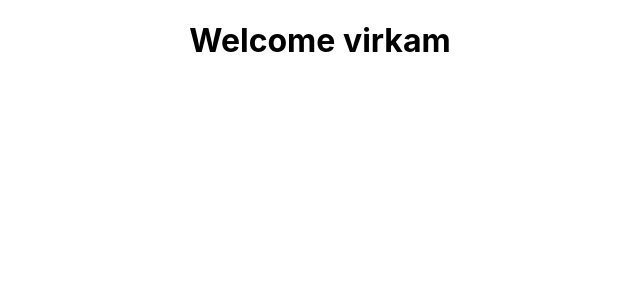
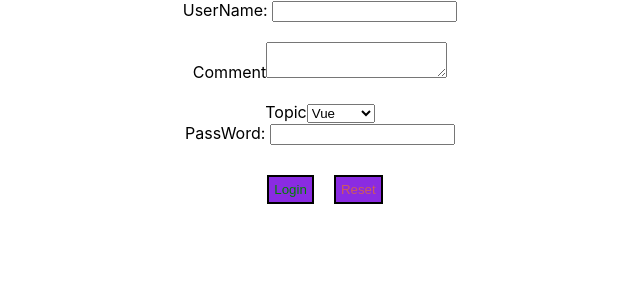
Before and after one commit to vashish144/PracticeReact, a React (Create React App) app: page / in a window 1280 px wide. Shown: the top 300 px of the page, without its empty margins (320-960 px from the left). Built offline with nearby package versions, Linux system fonts and the light colour scheme.

Commit message:
from hadling is added

```diff
--- a/src/App.js
+++ b/src/App.js
@@ -9,11 +9,21 @@ import ClassClick from "./components/clickHandler/ClassClick";
 import EventBind from "./components/eventBind/EventBind";
 import ParentComponent from "./components/passignDatafromParentToChild/ParentComponent";
 import ConditionRendringClass from "./components/ConditionRendring/ConditionRendringClass";
+import NameList from "./components/ListRendring/NameList";
+import Person from "./components/ListRendring/Person";
+import Stylesheet from "./components/cssStyling/Stylesheet";
+import Inlinecss from "./components/cssStyling/Inlinecss";
+import Form from "./components/formHandling/Form";
 
 function App() {
   return (
     <div className="App">
-      <ConditionRendringClass />
+      <Form />
+      {/* <Inlinecss />
+      <Stylesheet primary={false} /> */}
+      {/* <Person /> */}
+      {/* <NameList/> */}
+      {/* <ConditionRendringClass /> */}
       {/* <ParentComponent /> */}
       {/* <EventBind /> */}
       {/* <ClassClick /> */}
--- /dev/null
+++ b/src/components/ListRendring/NameList.js
@@ -0,0 +1,16 @@
+import React from "react";
+
+function NameList() {
+  const names = ["virkam", "ashish", "vishal", "rohit", "monu"];
+  const nameList = names.map((name) => <h1>{name}</h1>);
+  return (
+    <div>
+      {nameList}
+      {/* {names.map((name) => (
+        <h1>{name}</h1>
+      ))} */}
+    </div>
+  );
+}
+
+export default NameList;
--- /dev/null
+++ b/src/components/ListRendring/Person.js
@@ -0,0 +1,15 @@
+import React from "react";
+import PersonList from "./PersonList";
+function Person() {
+  const PersonDetail = [
+    { id: 1, name: "vikram", roll: 1, subject: "math" },
+    { id: 2, name: "ashish", roll: 2, subject: "english" },
+    { id: 3, name: "rahul", roll: 3, subject: "s.s.t" },
+  ];
+  const PersonLists = PersonDetail.map((person) => (
+    <PersonList key={person.id} person={person} />
+  ));
+  return <div>{PersonLists}</div>;
+}
+
+export default Person;
--- /dev/null
+++ b/src/components/ListRendring/PersonList.js
@@ -0,0 +1,14 @@
+import React from "react";
+
+function PersonList({ person }) {
+  return (
+    <div>
+      <h2 >
+        HI {person.name} your roll no is {person.roll} and your subject is{" "}
+        {person.subject}
+      </h2>
+    </div>
+  );
+}
+
+export default PersonList;
--- /dev/null
+++ b/src/components/cssStyling/Inlinecss.js
@@ -0,0 +1,15 @@
+import React from "react";
+
+function Inlinecss() {
+  const heading = {
+    fontSize: "72px",
+    color: "blue",
+  };
+  return (
+    <div>
+      <h1 style={heading}>Success</h1>
+    </div>
+  );
+}
+
+export default Inlinecss;
--- /dev/null
+++ b/src/components/cssStyling/Stylesheet.js
@@ -0,0 +1,14 @@
+import React from "react";
+import "./myStyle.css";
+import styles from "./syle.module.css";
+function Stylesheet(props) {
+  const className = props.primary ? "primary" : "";
+  return (
+    <div>
+      <h className={`${className} font-xl`}>Stylesheet</h>
+      <h1 className={styles.font}>danger</h1>
+    </div>
+  );
+}
+
+export default Stylesheet;
--- /dev/null
+++ b/src/components/cssStyling/myStyle.css
@@ -0,0 +1,7 @@
+.primary{
+
+    color: orange;
+}
+.font-xl{
+    font-size: 72px;
+}
--- /dev/null
+++ b/src/components/cssStyling/syle.module.css
@@ -0,0 +1,4 @@
+.font{
+    color: red;
+    font-size: 50;
+}
--- /dev/null
+++ b/src/components/formHandling/Form.js
@@ -0,0 +1,107 @@
+import React, { Component } from "react";
+import styles from "./form.module.css";
+class Form extends Component {
+  constructor(props) {
+    super(props);
+
+    this.state = {
+      userName: "",
+      password: "",
+      comment: "",
+      topic: "vue",
+    };
+  }
+  userHandler = (e) => {
+    this.setState(
+      {
+        userName: e.target.value,
+      },
+      () => console.log("updated userName:", this.state.userName)
+    );
+  };
+  passwordHandler = (e) => {
+    this.setState(
+      {
+        password: e.target.value,
+      },
+      () => console.log("updated password", this.state.password)
+    );
+  };
+  commentHandler = (e) => {
+    this.setState({
+      comment: e.target.value,
+    });
+  };
+  handleTopic = (e) => {
+    this.setState({
+      topic: e.target.value,
+    });
+  };
+  resetHandler = () => {
+    this.setState({
+      userName: "",
+      password: "",
+    });
+  };
+  handleSubmit = () => {
+    alert(
+      `userName: ${this.state.userName}, comment: ${this.state.comment}, topic: ${this.state.topic}`
+    );
+  };
+  render() {
+    return (
+      <form onSubmit={this.handleSubmit}>
+        <div>
+          <label>UserName: </label>
+          <input
+            type="text"
+            onChange={this.userHandler}
+            value={this.state.userName}
+          />
+        </div>
+        <br />
+        <div>
+          <label>Comment</label>
+          <textarea
+            value={this.state.comment}
+            onChange={this.commentHandler}
+          ></textarea>
+        </div>
+        <br />
+        <div>
+          <label>Topic</label>
+          <select value={this.state.topic} onChange={this.handleTopic}>
+            <option value="react">React</option>
+            <option value="angular">Angular</option>
+            <option value="vue">Vue</option>
+            <option value="java">Java</option>
+            <option value="Nodejs">NodeJs</option>
+          </select>
+        </div>
+        <div>
+          <label>PassWord: </label>
+          <input
+            type="password"
+            value={this.state.password}
+            onChange={this.passwordHandler}
+          />
+        </div>
+        <br />
+        <div>
+          <button type="submit" className={styles.btmSubmit}>
+            Login
+          </button>
+          <button
+            type="reset"
+            className={styles.btmRest}
+            onClick={this.resetHandler}
+          >
+            Reset
+          </button>
+        </div>
+      </form>
+    );
+  }
+}
+
+export default Form;
--- /dev/null
+++ b/src/components/formHandling/form.module.css
@@ -0,0 +1,17 @@
+.btmRest{
+    margin-left: 10px;
+    color: indianred;
+    background-color: blueviolet;
+    border: 2px solid black;
+    padding: 5px;
+    margin-top: 10px;
+}
+.btmSubmit{
+    margin-right: 10px;
+    color: green;
+    background-color: blueviolet;
+    border: 2px solid black;
+    padding: 5px;
+    margin-top: 10px;
+    margin-left: 10px;
+}
```
